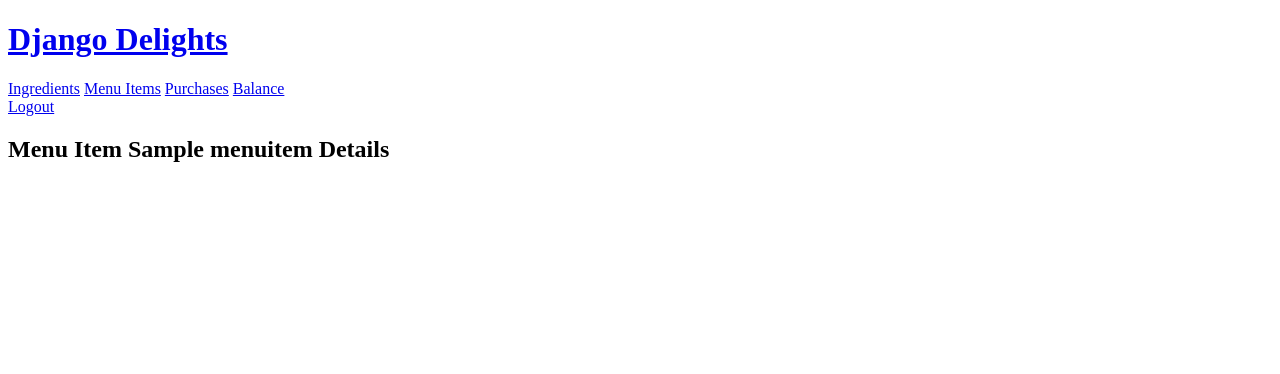
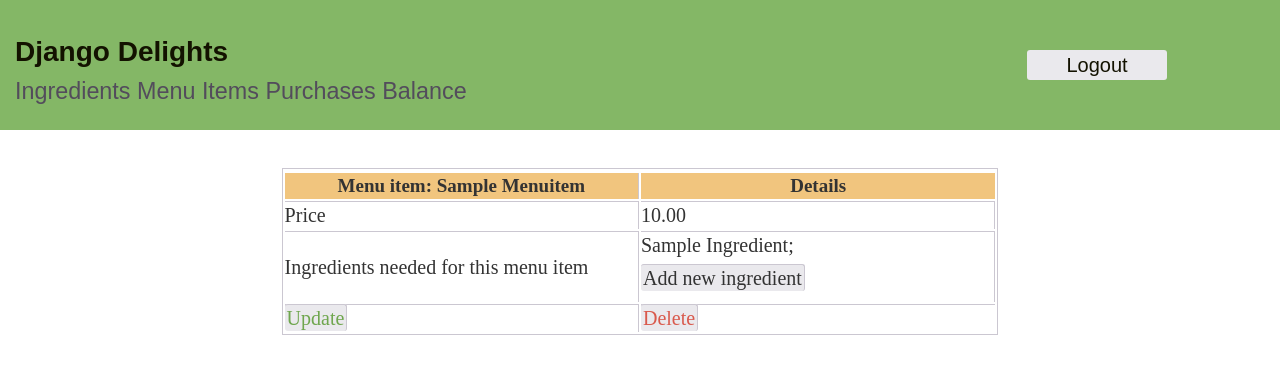
Before and after one commit to CafelatteHere/django_delights, a Django app: page /menuitem/1 in a window 1280 px wide. Shown: the top 374 px of the page. Run offline with Django 4.2, Linux system fonts and the light colour scheme; a user stored in the database is signed in; tables that the repository leaves empty hold one stand-in row (values such as "Sample post").

Commit message:
added styling to details view. Also added content to Menu item Detail view.
added some context to Detail view class so that user can check the list of ingredients needed for the Menu item.

```diff
--- a/django_delights/inventory/templates/inventory/menuitem_details.html
+++ b/django_delights/inventory/templates/inventory/menuitem_details.html
@@ -1,9 +1,42 @@
-{% extends "inventory/base.html" %}
+{% extends 'inventory/base.html' %}
+{% load static %}
 
 {% block head %}
+  <link rel="stylesheet" href="{% static 'inventory/style.css' %}">
 {% endblock %}
 
+<!-- add later: price of menu item, what ingredients does it include, link to recipe requirement create and edit css for them too. -->
+
 {% block content %}
-<h2>Menu Item {{menuitem.title}} Details </h2>
-<!-- add later: price of menu item, what ingredients does it include, link to recipe requirement create and edit css for them too. -->
+<div class="table-page">
+  <div class="table-content">
+    <table class="table">
+
+      <tr class="table-header">
+        <tr>
+          <th class="header-row-1">Menu item: {{ menuitem.title | title}}</th>
+          <th class="header-row-2">Details</th>
+        </tr>
+      </tr>
+      <tr>
+        <td class="table-row-1 details ">Price</td>
+        <td class="table-row-2 details ">{{ menuitem.price }}</td>
+      </tr>
+      <tr>
+        <td class="table-row-1 details ">Ingredients needed for this menu item</td>
+        <td class="table-row-2 details ">
+          {% for item in ingredients %}
+            <a href="{% url 'ingredientdetails' item.id %}">{{item.name | title}};</a>
+          {% endfor %}
+          <p><a class="udpate details btn" href='{% url "recreqcreate" %}' >Add new ingredient</a></p>
+        </td>
+      </tr>
+
+      <tr>
+        <td class="table-row-1"><a href="{% url 'menuitemupdate' menuitem.id %}" class="update details btn">Update</a></td>
+        <td class="table-row-2"><a href="{% url 'menuitemdelete' menuitem.id %}" class="delete details btn">Delete</a></td>
+      </tr>
+    </table>
+  </div>
+</div>
 {% endblock %}
--- a/django_delights/inventory/views.py
+++ b/django_delights/inventory/views.py
@@ -94,7 +94,15 @@ class MenuItemDetail(LoginRequiredMixin, DetailView):
   template_name = "inventory/menuitem_details.html"
 
   def get_context_data(self, **kwargs):
-    return super().get_context_data(**kwargs)
+    context = super().get_context_data(**kwargs)
+    context['object'] = self.object
+    recipe_requirements = RecipeRequirement.objects.filter(menu_item = self.object)
+    ingredients = []
+    for item in recipe_requirements:
+      ingredients.append(item.ingredient)
+    context['ingredients'] = ingredients
+    return context
+
 
 class MenuItemUpdate(LoginRequiredMixin, UpdateView):
   model = MenuItem
```
Also changed, not shown: django_delights/inventory/templates/inventory/ingredient_details.html (+10 -6 lines).
